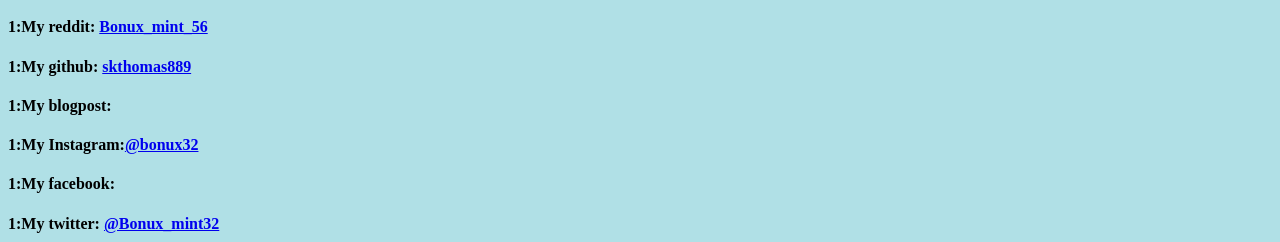
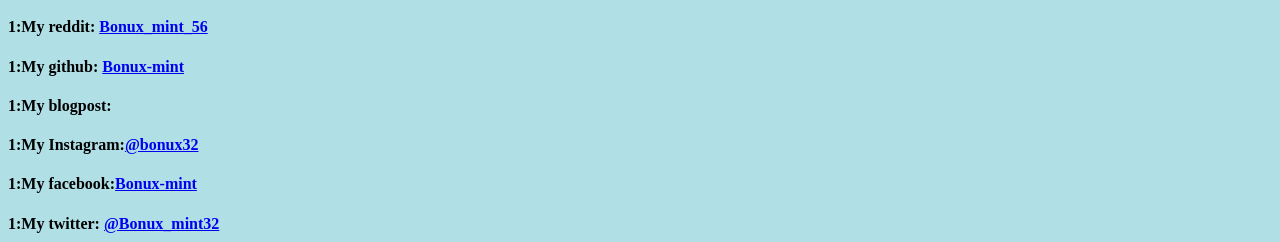
Before and after one commit to Bonux-mint/Bonux-mint, a plain HTML site: page index.html in a window 1280 px wide. Shown: the part 3516-3758 px from the top of the page. Drawn offline with Linux system fonts and the light colour scheme.

Commit message:
Update index.html

```diff
--- a/index.html
+++ b/index.html
@@ -299,7 +299,7 @@
             Bonux_mint_56</a>
     </h4>
     <h4>
-        <b>1:</b>My github: <a href="https://github.com/skthomas889">skthomas889</a>
+        <b>1:</b>My github: <a href="https://github.com/Bonux-mint">Bonux-mint</a>
     </h4>
     <h4>
         <b>1:</b>My blogpost:
@@ -308,7 +308,7 @@
         <b>1:</b>My Instagram:<a href="https://www.instagram.com/bonux32/">@bonux32</a>
     </h4>
     <h4>
-        <b>1:</b>My facebook:
+        <b>1:</b>My facebook:<a href="https://www.facebook.com/profile.php?id=61566442406183">Bonux-mint</a>
     </h4>
     <h4>
         <b>1:</b>My twitter: <a href="https://x.com/Bonux_mint32">@Bonux_mint32</a>
```
